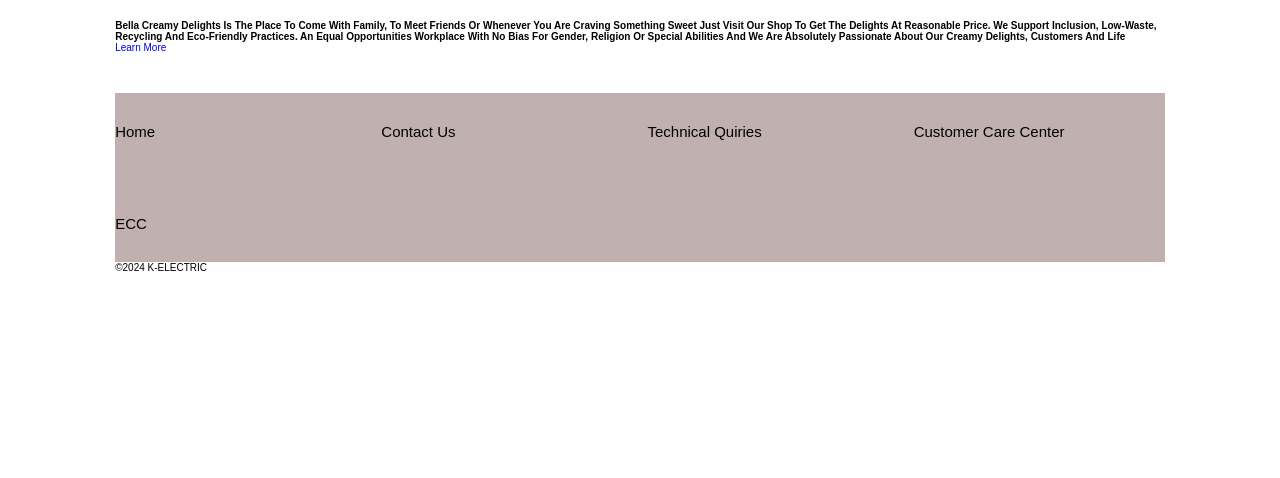
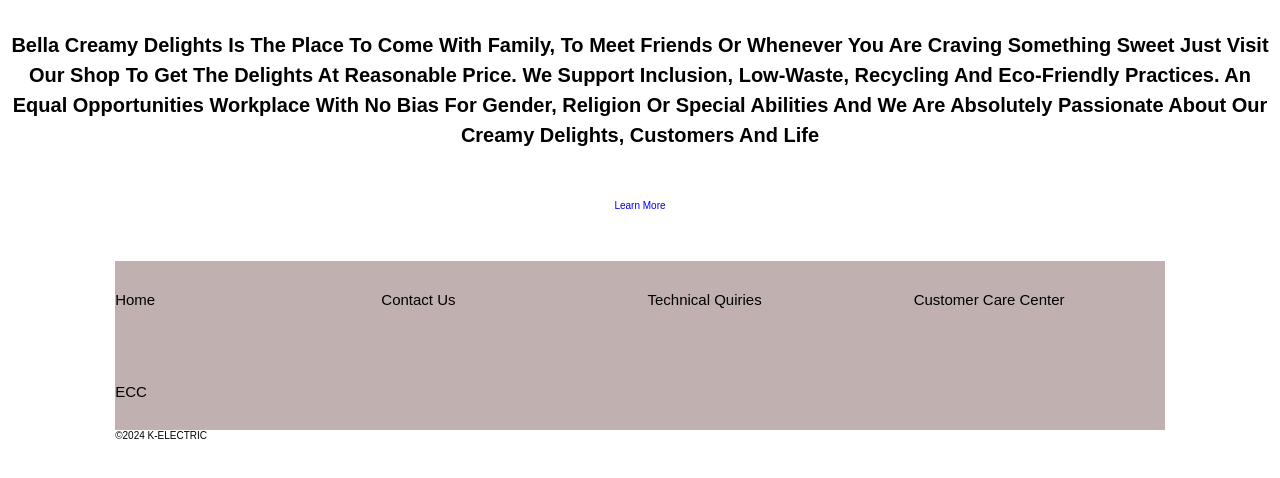
Before and after one commit to Aysha-developer/Box, a plain HTML site: page Index.html in a window 1280 px wide. Drawn offline with Linux system fonts and the light colour scheme.

Commit message:
Update style.css

```diff
--- a/style.css
+++ b/style.css
@@ -23,7 +23,30 @@ section{
     padding:2rem 9%;
 }
 
+.about{
+    align-items: center;
+    gap: 2rem;
+    flex-wrap: wrap;
+    padding: 2rem 0;
+    padding-bottom: 3rem;
+}
 
+.about .content{
+    text-align: center;
+}
+
+.about .content p{
+    font-size: 2rem;
+    color: black;
+    padding: 5rem 0;
+    padding-top: 1rem;
+    line-height: 1.5;
+    text-align: center;
+}
+
+.about .content .btn a{
+    line-height: 1.5;
+}
 
 .footer .link-container {
     display: flex;
```
